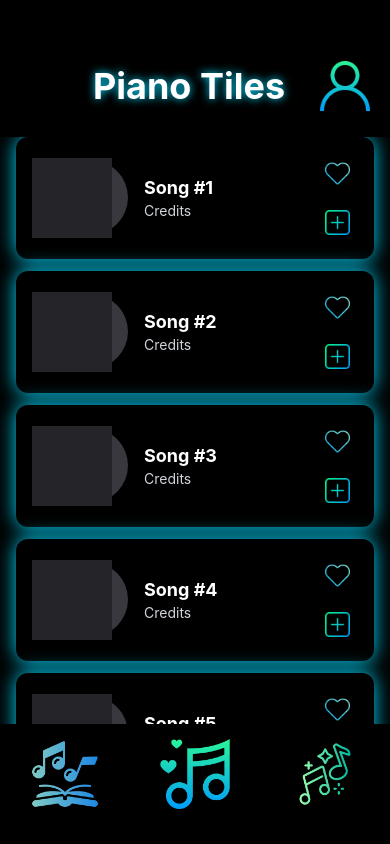
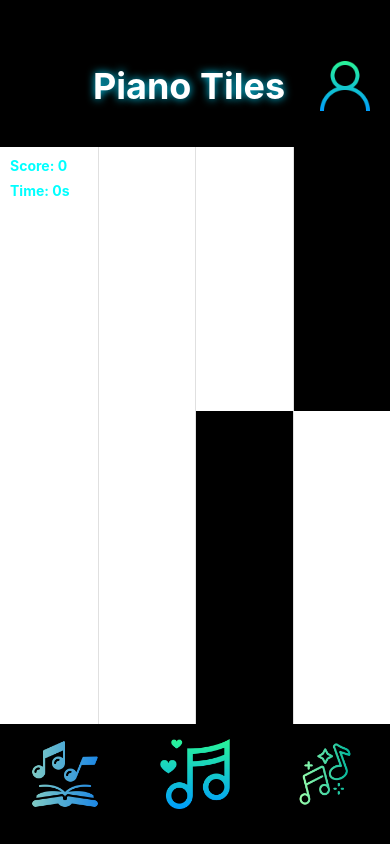
Before and after one commit to Syntactix31/MobileApp-Final-Project, a React Native app: screen /GameScreen in a window 390 px wide. Built offline with nearby package versions, Linux system fonts and the light colour scheme.

Commit message:
Finished the gamescreen component

```diff
--- a/package.json
+++ b/package.json
@@ -24,9 +24,9 @@
     "@babel/core": "^7.25.2",
     "@babel/preset-env": "^7.25.3",
     "@babel/runtime": "^7.25.0",
-    "@react-native-community/cli": "20.0.0",
-    "@react-native-community/cli-platform-android": "20.0.0",
-    "@react-native-community/cli-platform-ios": "20.0.0",
+    "@react-native-community/cli": "^20.0.2",
+    "@react-native-community/cli-platform-android": "latest",
+    "@react-native-community/cli-platform-ios": "latest",
     "@react-native/babel-preset": "0.83.0",
     "@react-native/eslint-config": "0.83.0",
     "@react-native/metro-config": "0.83.0",
--- a/src/App.jsx
+++ b/src/App.jsx
@@ -24,7 +24,7 @@ export default function App() {
       <Stack.Navigator screenOptions={{headerShown: false}}>
         <Stack.Screen name="Home" component={HomeScreen} />
         <Stack.Screen name="SavedSongs" component={SavedSongsScreen} />
-        <Stack.Screen name="Game" component={GameScreen} />
+        <Stack.Screen name="GameScreen" component={GameScreen} />
         <Stack.Screen name="Profile" component={ProfileScreen} />
         <Stack.Screen name="Achievements" component={AchievementsScreen} />
       </Stack.Navigator>
--- a/src/screens/GameScreen.jsx
+++ b/src/screens/GameScreen.jsx
@@ -1,38 +1,331 @@
 /* eslint-disable react-native/no-inline-styles */
-import React from 'react';
-import { View, Text } from 'react-native';
+import React, { useEffect, useRef, useState } from 'react';
+import { View, Text, StyleSheet, Pressable, Dimensions } from 'react-native';
 
 import MainLayout from '../layouts/MainLayout';
 import Header from '../layouts/Header';
 import NavFooter from '../layouts/NavFooter';
 
+const { height: WINDOW_HEIGHT } = Dimensions.get('window');
+
+const TILE_HEIGHT = 160;
+const HEADER_HEIGHT = 100;
+const FOOTER_HEIGHT = 120;
+const GAME_AREA_HEIGHT = WINDOW_HEIGHT - HEADER_HEIGHT - FOOTER_HEIGHT - 40;
+const SCREEN_HEIGHT = GAME_AREA_HEIGHT;
+const COLS = 4;
+const ROWS_ON_SCREEN = Math.ceil(SCREEN_HEIGHT / TILE_HEIGHT) + 2;
+const INITIAL_SPEED = 5;
+
 export default function GameScreen({ navigation }) {
+  const [rows, setRows] = useState([]);
+  const [score, setScore] = useState(0);
+  const [time, setTime] = useState(0);
+  const [gameOver, setGameOver] = useState(false);
+  const [flash, setFlash] = useState(null);
+  const [gameStarted, setGameStarted] = useState(false);
 
-  const handleProfilePress = () => {
-    console.log('Profile pressed');
-    navigation.navigate('Profile');
+  const speedRef = useRef(INITIAL_SPEED);
+  const gameLoop = useRef(null);
+  const timerLoop = useRef(null);
+  const nextRowId = useRef(0);
 
+  // ROW CREATION
+
+  const createRow = (y, id) => ({
+    id,
+    y,
+    black: Math.floor(Math.random() * COLS),
+    hit: false,
+  });
+
+  const initRows = () => {
+    const startRows = [];
+    // Create rows starting from the bottom of the screen
+    // The first row should be at the bottom had problems with this
+    for (let i = 0; i < ROWS_ON_SCREEN; i++) {
+      // Position rows so the bottom row is at the bottom of the screen
+      const y = SCREEN_HEIGHT - TILE_HEIGHT - (i * TILE_HEIGHT);
+      startRows.push(createRow(y, i));
+    }
+    nextRowId.current = ROWS_ON_SCREEN;
+    return startRows;
   };
 
+  const startGame = () => {
+    if (!gameStarted) {
+      setGameStarted(true);
+      gameLoop.current = setInterval(moveRows, 16);
+      timerLoop.current = setInterval(() => setTime(t => t + 1), 1000);
+    }
+  };
 
+  const initGame = () => {
+    const initialRows = initRows();
+    setRows(initialRows);
+    setScore(0);
+    setTime(0);
+    setGameOver(false);
+    setGameStarted(false);
+    speedRef.current = INITIAL_SPEED;
 
+    clearInterval(gameLoop.current);
+    clearInterval(timerLoop.current);
+  };
 
+  // ROW MOVEMENT
 
+  const moveRows = () => {
+    setRows(prev => {
+      const newRows = [];
+      let missedBlack = false;
 
+      for (let i = 0; i < prev.length; i++) {
+        let row = { ...prev[i] };
+        const newY = row.y + speedRef.current;
 
+        // Check if black tile is missed when it reaches the bottom
+        if (newY >= SCREEN_HEIGHT && !row.hit && row.black !== undefined) {
+          missedBlack = true;
+        }
+
+        // If row is completely off screen (bottom), recycle it to top
+        if (newY >= SCREEN_HEIGHT) {
+          // Find the highest row (smallest y value)
+          let highestY = Infinity;
+          for (let j = 0; j < newRows.length; j++) {
+            if (newRows[j].y < highestY) highestY = newRows[j].y;
+          }
+          for (let j = i + 1; j < prev.length; j++) {
+            if (prev[j].y < highestY) highestY = prev[j].y;
+          }
+
+          // Place new row exactly TILE_HEIGHT above the highest row
+          const newYPosition = highestY - TILE_HEIGHT;
+          row = createRow(newYPosition, nextRowId.current++);
+        } else {
+          row.y = newY;
+        }
+        newRows.push(row);
+      }
+
+      // Sort rows by y position
+      newRows.sort((a, b) => a.y - b.y);
+
+      if (missedBlack) {
+        setTimeout(() => endGame(), 0);
+      }
+
+      return newRows;
+    });
+  };
+
+  // INPUT HANDLING
+
+  const onTilePress = (rowId, col) => {
+    if (gameOver) return;
+
+    // Start game on first tile press
+    if (!gameStarted) {
+      startGame();
+    }
+
+    setRows(prev =>
+      prev.map(row => {
+        if (row.id !== rowId) return row;
+
+        // Correct tile (black and not hit)
+        if (row.black === col && !row.hit) {
+          setScore(s => s + 1);
+          speedRef.current += 0.1;
+          return { ...row, hit: true };
+        }
+
+        // Wrong tile (not black OR already hit black)
+        setFlash({ rowId, col });
+        setTimeout(() => setFlash(null), 200);
+        setTimeout(() => endGame(), 200);
+
+        return row;
+      })
+    );
+  };
+
+  // GAME END
+
+  const endGame = () => {
+    if (gameOver) return;
+
+    setGameOver(true);
+    clearInterval(gameLoop.current);
+    clearInterval(timerLoop.current);
+  };
+
+  useEffect(() => {
+    initGame();
+    return () => {
+      clearInterval(gameLoop.current);
+      clearInterval(timerLoop.current);
+    };
+  }, []);
+
+  // RENDER
 
   return (
     <MainLayout>
-      <View style={{ flex: 1 }}>
-        <Header
-          title="Rhythm Tiles"
-          onProfilePress={handleProfilePress}
-        />
+      <Header title="Piano Tiles" />
 
+      <View style={styles.wrapper}>
+        <Text style={styles.ui}>Score: {score}</Text>
+        <Text style={[styles.ui, { top: 35 }]}>Time: {time}s</Text>
 
-        <NavFooter navigation={navigation} />
+        <View style={styles.verticalLines}>
+          <View style={[styles.verticalLine, { left: '25%' }]} />
+          <View style={[styles.verticalLine, { left: '50%' }]} />
+          <View style={[styles.verticalLine, { left: '75%' }]} />
+        </View>
+
+        {rows.map(row => {
+          // Only render rows that are visible
+          const isVisible = row.y > -TILE_HEIGHT && row.y < SCREEN_HEIGHT;
+          if (!isVisible) return null;
+
+          return (
+            <View
+              key={row.id}
+              style={[
+                styles.row,
+                {
+                  top: row.y,
+                  height: TILE_HEIGHT,
+                }
+              ]}
+            >
+              {[...Array(COLS)].map((_, col) => {
+                const isBlack = row.black === col && !row.hit;
+                const isFlash = flash?.rowId === row.id && flash?.col === col;
+
+                return (
+                  <Pressable
+                    key={col}
+                    onPress={() => onTilePress(row.id, col)}
+                    style={[
+                      styles.tile,
+                      {
+                        backgroundColor: isFlash
+                          ? 'red'
+                          : isBlack
+                          ? '#000'
+                          : '#fff',
+                        height: TILE_HEIGHT,
+                      },
+                    ]}
+                  />
+                );
+              })}
+            </View>
+          );
+        })}
+
+        {gameOver && (
+          <View style={styles.overlay}>
+            <Text style={styles.gameOver}>Game Over</Text>
+            <Text style={styles.final}>Score: {score}</Text>
+            <Text style={styles.final}>Time: {time}s</Text>
+
+            <Pressable style={styles.restart} onPress={initGame}>
+              <Text style={styles.restartText}>Restart</Text>
+            </Pressable>
+          </View>
+        )}
       </View>
+
+      <NavFooter navigation={navigation} />
     </MainLayout>
-
   );
 }
+
+/* ---------------- STYLES ---------------- */
+
+const styles = StyleSheet.create({
+  wrapper: {
+    flex: 1,
+    backgroundColor: '#fff',
+    overflow: 'hidden',
+    position: 'relative',
+    marginTop: 10,
+    marginBottom: 10,
+  },
+
+  row: {
+    position: 'absolute',
+    flexDirection: 'row',
+    width: '100%',
+    marginTop: 0,
+    marginBottom: 0,
+  },
+
+  tile: {
+    flex: 1,
+    marginTop: 0,
+    marginBottom: 0,
+    borderWidth: 0,
+  },
+
+  verticalLines: {
+    ...StyleSheet.absoluteFillObject,
+    pointerEvents: 'none',
+    zIndex: 5,
+  },
+
+  verticalLine: {
+    position: 'absolute',
+    width: 1,
+    height: '100%',
+    backgroundColor: '#e0e0e0',
+    zIndex: 5,
+  },
+
+  ui: {
+    position: 'absolute',
+    left: 10,
+    top: 10,
+    fontWeight: 'bold',
+    zIndex: 10,
+    color: '#00ffff',
+  },
+
+  overlay: {
+    ...StyleSheet.absoluteFillObject,
+    backgroundColor: 'rgba(0,0,0,0.85)',
+    justifyContent: 'center',
+    alignItems: 'center',
+    zIndex: 100,
+  },
+
+  gameOver: {
+    fontSize: 36,
+    color: '#00ffff',
+    fontWeight: 'bold',
+  },
+
+  final: {
+    color: 'white',
+    fontSize: 20,
+    marginVertical: 10,
+  },
+
+  restart: {
+    backgroundColor: '#00ffff',
+    paddingHorizontal: 30,
+    paddingVertical: 12,
+    borderRadius: 8,
+    marginTop: 20,
+  },
+
+  restartText: {
+    fontWeight: 'bold',
+    fontSize: 18,
+    color: '#000',
+  },
+});
--- a/src/screens/HomeScreen.jsx
+++ b/src/screens/HomeScreen.jsx
@@ -56,7 +56,7 @@ export default function HomeScreen({ navigation }) {
   };
 
   const playSong = () => {
-    navigation.navigate('Game'); // Jiro to replace with gamescreen
+    navigation.navigate('GameScreen');
   };
 
   return (
--- a/tsconfig.json
+++ b/tsconfig.json
@@ -3,6 +3,6 @@
   "compilerOptions": {
     "types": ["jest"],
   },
-  "include": ["**/*.js", "**/*.sjx", "src/App.jsx"],
+  "include": ["**/*.js", "**/*.sjx", "src/App.jsx", "src/screens/GameScreen/GameScreen.jsx"],
   "exclude": ["**/node_modules", "**/Pods"]
 }
```
Also changed, not shown: 1 other file (tests, documents, lock files or other folders).
